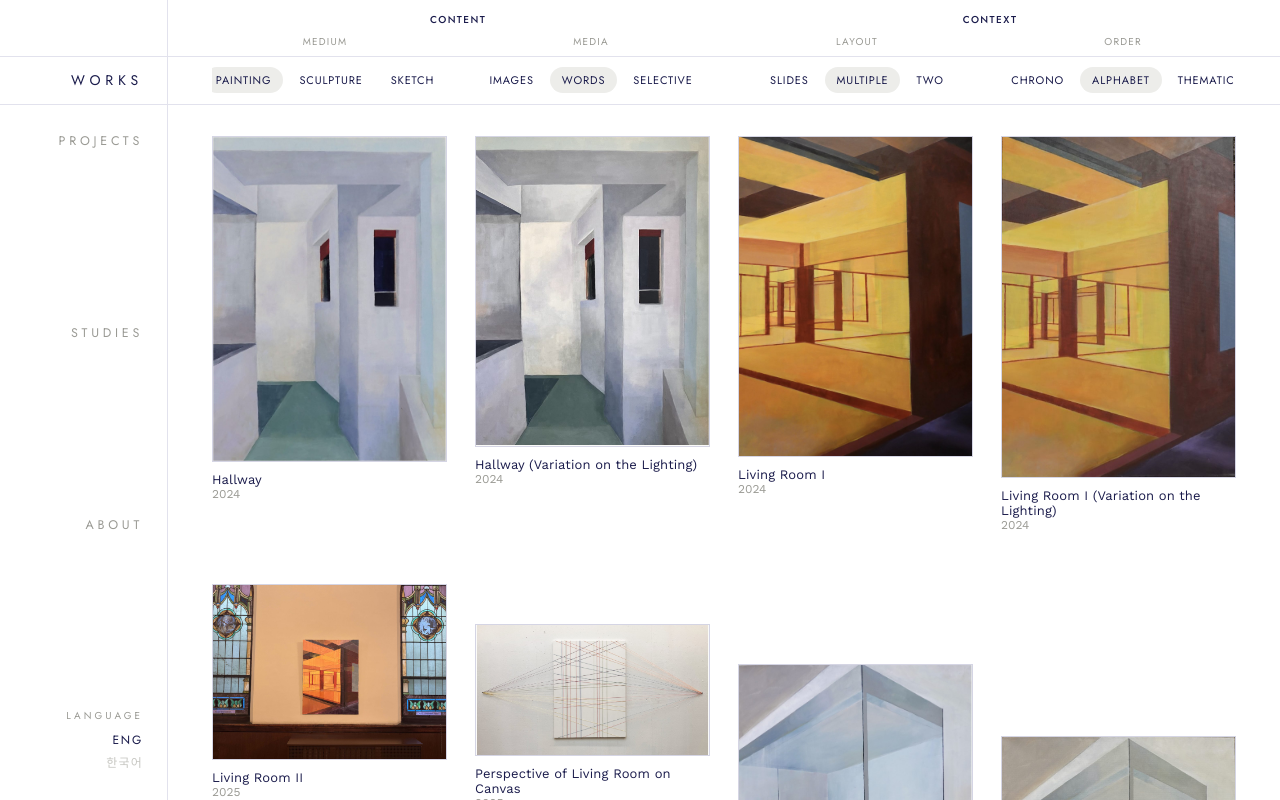
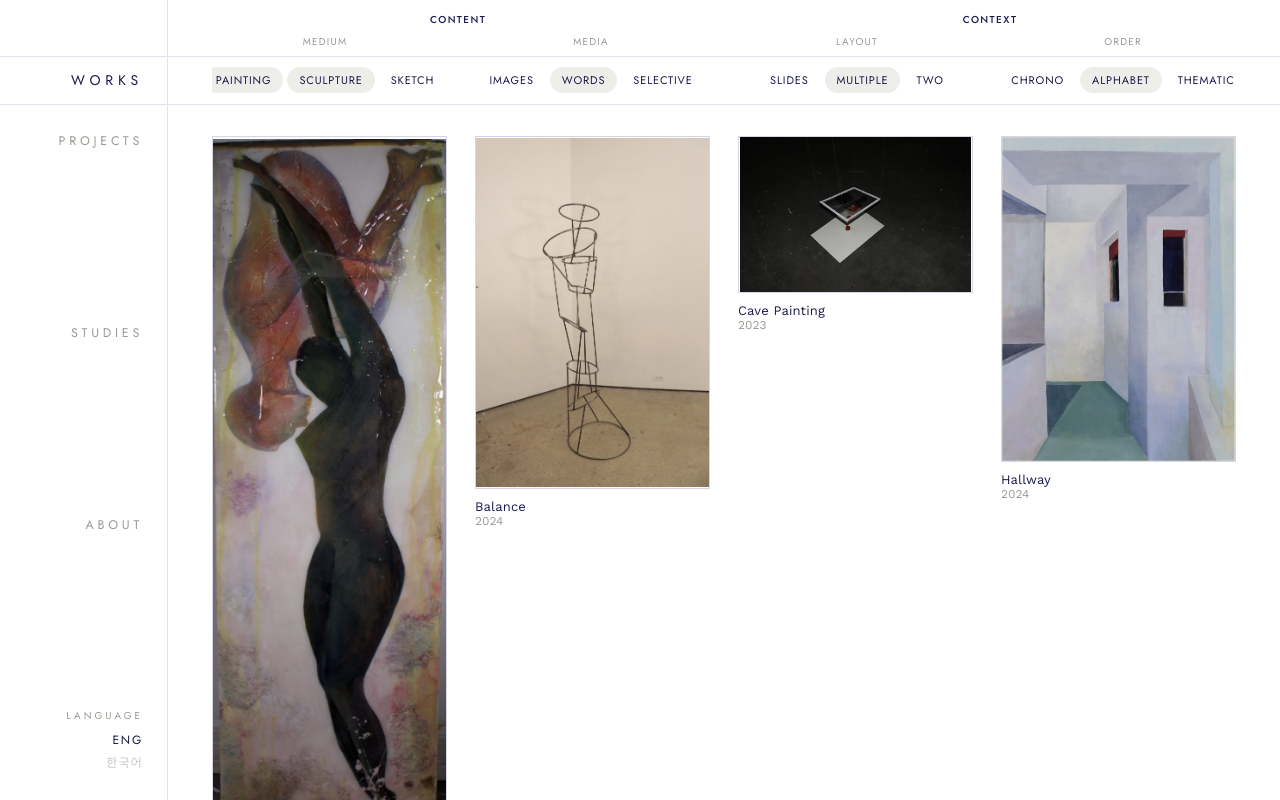
Before and after one commit to Neutrigeno/Portfolio-Website, a React (Vite) app: page / in a window 1280 px wide. Built offline with nearby package versions, Linux system fonts and the light colour scheme.

Commit message:
Add files via upload

```diff
--- a/App.jsx
+++ b/App.jsx
@@ -1759,7 +1759,7 @@ function FilterPills({ options, selected, onSelect, multi }) {
 export default function App() {
   const [lang, setLang] = useState("en");
   const [selectedNav, setSelectedNav] = useState(0); // index into navKeys
-  const [selectedMediums, setSelectedMediums] = useState([0]); // multi-select, at least 1 required
+  const [selectedMediums, setSelectedMediums] = useState([0, 1]); // Painting and Sculpture selected by default
   const [filters, setFilters] = useState({ media: 1, layout: 1, order: 1 });
   const [selectedWork, setSelectedWork] = useState(null); // artwork object when a works-detail page is open
   const [aboutSections, setAboutSections] = useState({ description: true, bio: false, contact: false });
@@ -2244,10 +2244,10 @@ export default function App() {
                       spanScale={filters.layout === 2 ? 2 : 1}
                       columnWidth={columnWidth}
                       gridColumn={filters.layout === 1 ? (index % galleryColumns) + 1 : undefined}
-                      verticalGap={filters.layout === 1 ? 80 : 28}
+                      verticalGap={filters.layout === 1 ? 48 : 28}
                       topOffset={
                         filters.layout === 1 && index >= galleryColumns
-                          ? [0, 40, 80, 120][index % galleryColumns]
+                          ? [0, 20, 40, 60][index % galleryColumns]
                           : 0
                       }
                     />
```
